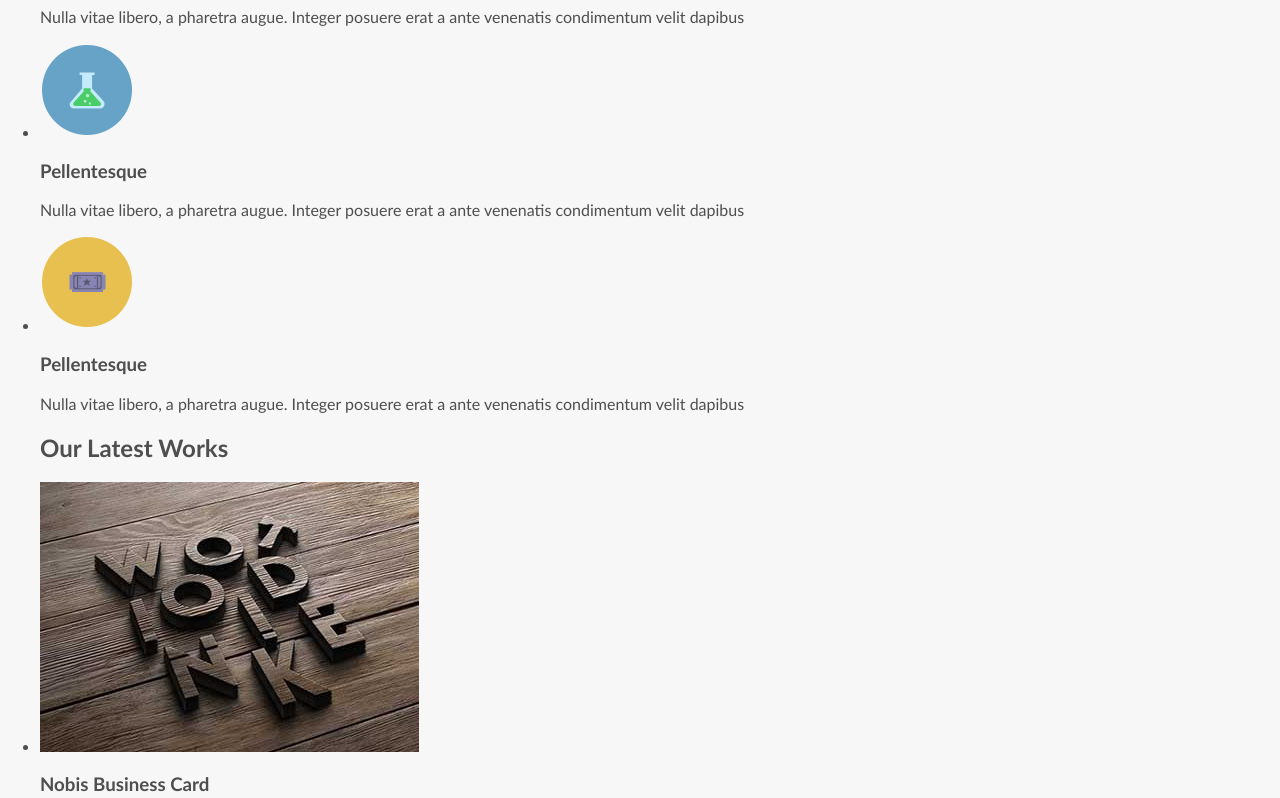
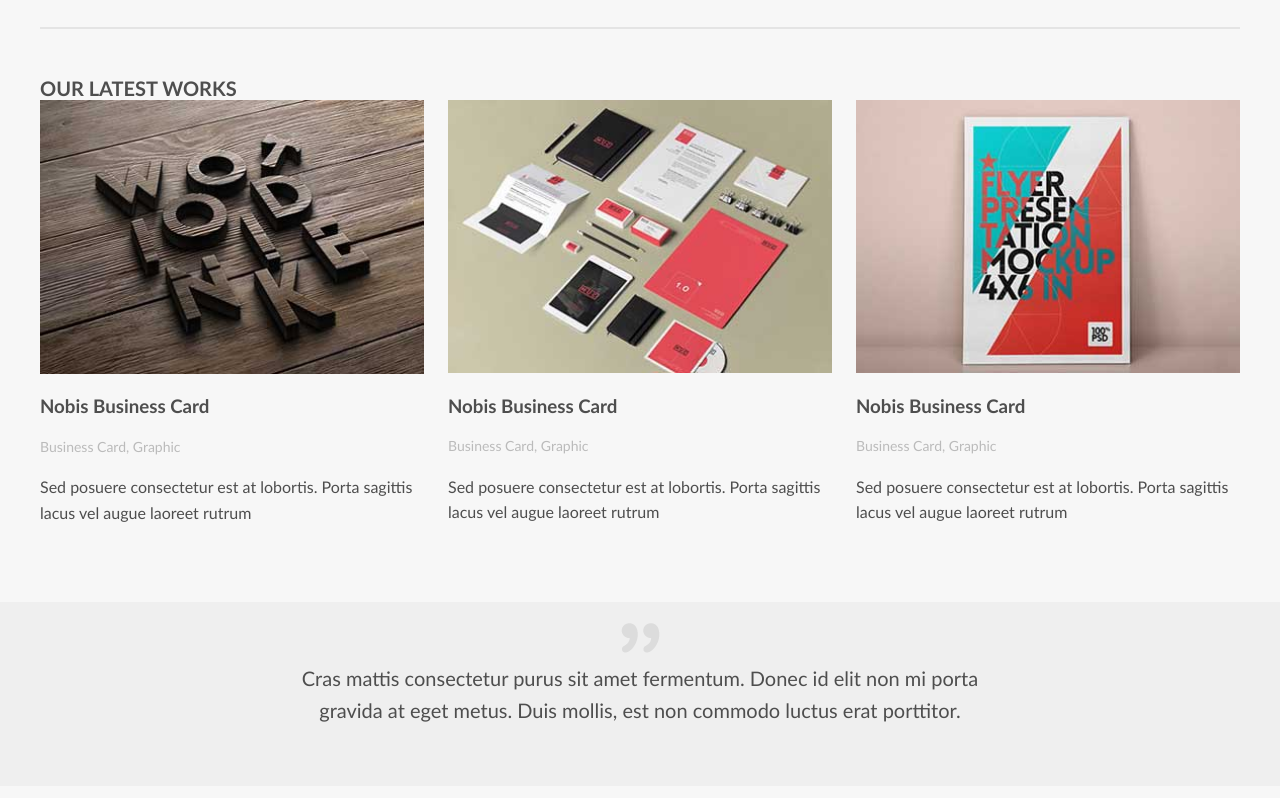
Before and after one commit to web-240-responsive-design-na/PSD-to-Responsive-Website-001-Assignment-001, a plain HTML site: page index.html in a window 1280 px wide. Shown: the part 907-1705 px from the top of the page. Drawn offline with Linux system fonts and the light colour scheme.

Commit message:
Assignment 7 - Styling has been done for the main content in the style.css file

```diff
--- /dev/null
+++ b/_notes/dwsync.xml
@@ -0,0 +1,6 @@
+<?xml version="1.0" encoding="utf-8" ?>
+<dwsync>
+<file name="index.html" server="web240-psd-to-responsive-website-001.nickazzarello.com" local="131626908688065141" remote="131627090400000000" Dst="1" />
+<file name="README.md" server="web240-psd-to-responsive-website-001.nickazzarello.com" local="131626749232641404" remote="131626938000000000" Dst="1" />
+<file name="style.css" server="web240-psd-to-responsive-website-001.nickazzarello.com" local="131626959669163556" remote="131627140200000000" Dst="1" />
+</dwsync>
--- a/style.css
+++ b/style.css
@@ -77,3 +77,80 @@ header nav li a.current{
   max-height: 500px;
   overflow: hidden;
 }
+
+#selling-points {
+  margin-top: 60px;
+}
+
+#selling-points li {
+  float: left;
+  width: 23%;
+  padding: 1%;
+  text-align: center;
+  list-style-type: none;
+  line-height: 1.6em;
+}
+
+#selling-points:after {
+  display: block;
+  content: "";
+  clear: both;
+}
+
+#latest-work {
+  padding-top: 30px;
+  margin-top: 30px;
+  border-top: 2px solid #e4e4e4;
+}
+
+#latest-work h2 {
+  text-transform: uppercase;
+  font-size: 20px;
+  margin-bottom: 40px;
+}
+
+#latest-work li {
+  width: 32%;
+  float: left;
+  list-style-type: none;
+}
+
+#latest-work img {
+  width: 100%;
+}
+
+#latest-work li:nth-child(2) {
+  margin: 0 2%;
+}
+
+#latest-work:after {
+  display: block;
+  content: "";
+  clear: both;
+}
+
+#latest-work h2 {
+  margin-bottom: 0;
+}
+
+#latest-work p {
+  line-height: 1.6em;
+}
+
+p.tags {
+  color: #bbb;
+  font-size: 14px;
+  margin-top: 5px;
+}
+
+#quote {
+  margin-top: 60px;
+  width: 60%;
+  padding: 40px 20%;
+  background: url(images/quote.png) no-repeat center 20px;
+  background-color: #efefef;
+  color: #4e4e4e;
+  font-size: 20px;
+  line-height: 1.6em;
+  text-align: center;
+}
```
